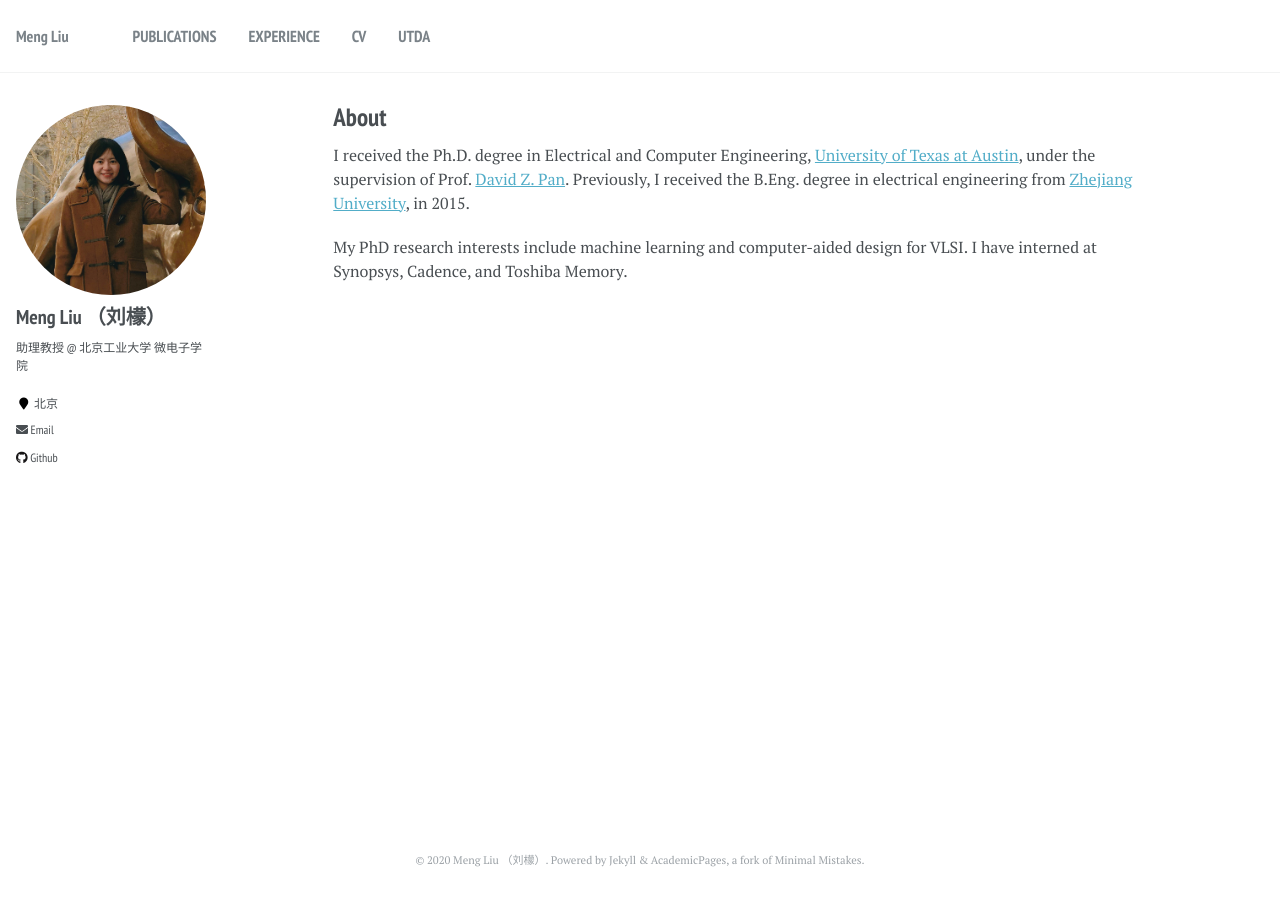
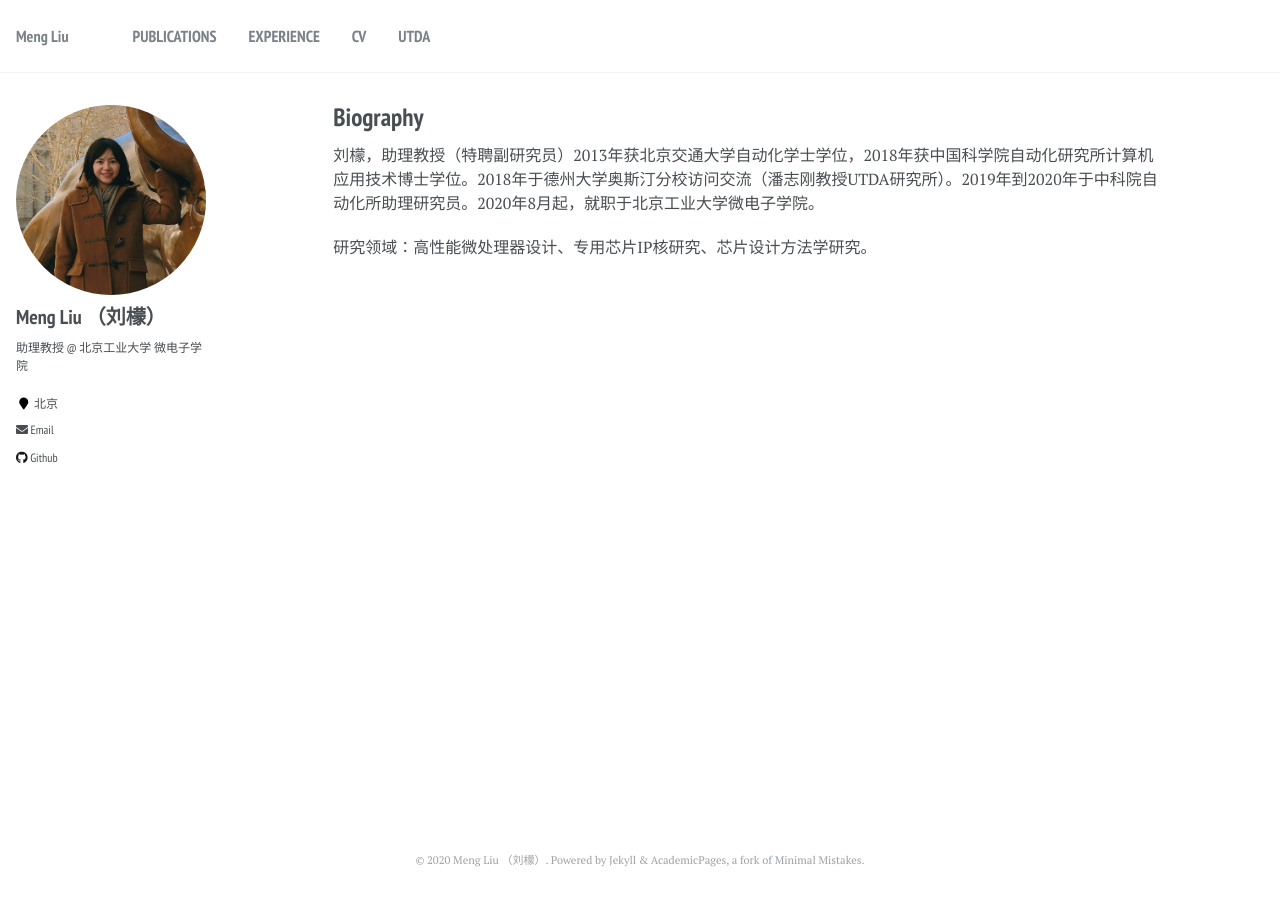
Before and after one commit to liumengbjut/liumengbjut.github.io, a Jekyll site: the page built from _pages/about.md, in a window 1280 px wide. Built offline with Jekyll 4.4.1, drawn with Linux system fonts in a browser that asks for light colours.

Commit message:
Update about.md

```diff
--- a/_pages/about.md
+++ b/_pages/about.md
@@ -1,6 +1,6 @@
 ---
 permalink: /
-title: "About"
+title: "Biography"
 excerpt: "About me"
 author_profile: true
 redirect_from:
@@ -10,8 +10,6 @@ redirect_from:
 
 
 
-I received the Ph.D. degree in Electrical and Computer Engineering, [University of Texas at Austin](https://www.utexas.edu/), under the supervision of Prof. [David Z. Pan](http://www.ece.utexas.edu/~dpan/).
-Previously, I received the B.Eng. degree in electrical engineering from [Zhejiang University](http://www.zju.edu.cn/english/), in 2015.
+刘檬，助理教授（特聘副研究员）2013年获北京交通大学自动化学士学位，2018年获中国科学院自动化研究所计算机应用技术博士学位。2018年于德州大学奥斯汀分校访问交流（潘志刚教授UTDA研究所）。2019年到2020年于中科院自动化所助理研究员。2020年8月起，就职于北京工业大学微电子学院。
 
-My PhD research interests include machine learning and computer-aided design for VLSI.
-I have interned at Synopsys, Cadence, and Toshiba Memory.
+研究领域：高性能微处理器设计、专用芯片IP核研究、芯片设计方法学研究。
```
